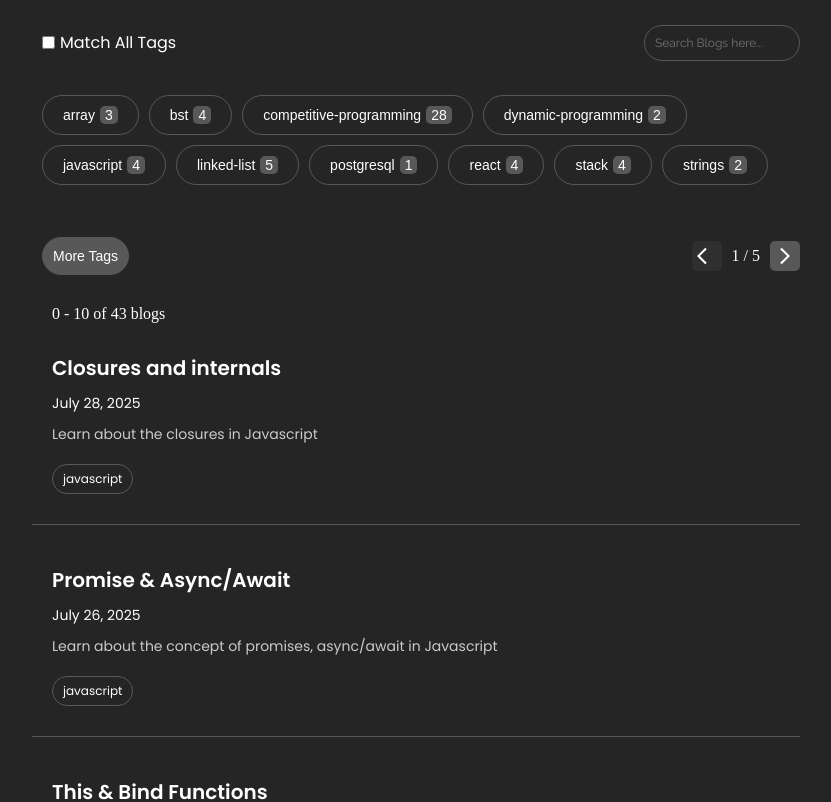
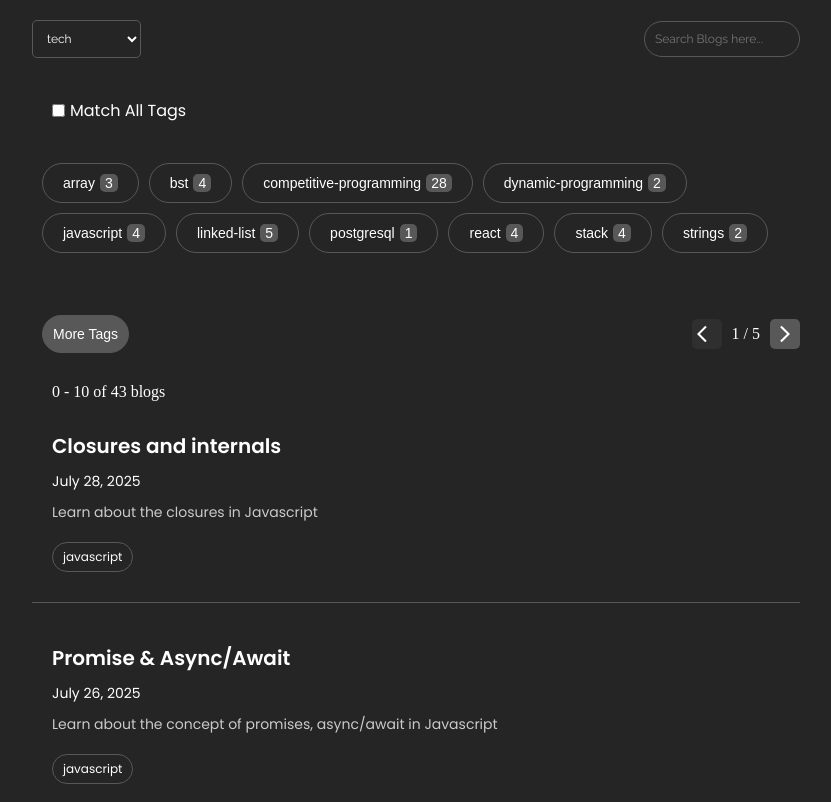
Before and after one commit to sambasivareddy-ch/writes-by-siva, a Next.js app: page / in a window 1280 px wide. Shown: the top 802 px of the page, without its empty margins (224-1055 px from the left). Built offline with nearby package versions, Linux system fonts and the light colour scheme.

Commit message:
Primary Tag based filtering added

```diff
--- a/src/blogInfo.js
+++ b/src/blogInfo.js
@@ -5,6 +5,7 @@ const blogs = [
         'title': 'Closures and internals',
         'description': 'Learn about the closures in Javascript',
         'date': '2025-07-28',
+        'primary': 'tech',
         'domains': ['javascript'],
         'filename': 'javascript/closures.md',
     },
@@ -14,6 +15,7 @@ const blogs = [
         'title': 'Promise & Async/Await',
         'description': 'Learn about the concept of promises, async/await in Javascript',
         'date': '2025-07-26',
+        'primary': 'tech',
         'domains': ['javascript'],
         'filename': 'javascript/promises.md',
     },
@@ -23,6 +25,7 @@ const blogs = [
         'title': 'This & Bind Functions',
         'description': 'Learn about the concept of this, and functions like call, apply & bind in Javascript',
         'date': '2025-07-25',
+        'primary': 'tech',
         'domains': ['javascript'],
         'filename': 'javascript/this.md',
     },
@@ -32,6 +35,7 @@ const blogs = [
         'title': "useMemo Hook & memo()",
         'description': 'A blog to explain about useMemo hook in React',
         'date': '2025-07-25',
+        'primary': 'tech',
         'domains': ['react'],
         'filename': 'react/react-memo.md',
     },
@@ -41,6 +45,7 @@ const blogs = [
         'title': 'Grid Unique Paths',
         'description': 'Competitive Programming Problem: Given a m*n matrix, find number of unique path to reach (m-1,n-1) from (0,0)',
         'date': '2025-07-22',
+        'primary': 'tech',
         'domains': ['competitive-programming', 'array', 'dynamic-programming'],
         'filename': 'competetive-programming/unique-paths.md',
     },
@@ -50,6 +55,7 @@ const blogs = [
         'title': 'Polyfills',
         'description': 'Learn about the concept of Polyfills in Javascript',
         'date': '2025-07-22',
+        'primary': 'tech',
         'domains': ['javascript'],
         'filename': 'javascript/polyfills.md',
     },
@@ -59,6 +65,7 @@ const blogs = [
         'title': 'Merge Overlap Intervals',
         'description': 'Competitive Programming Problem: Given a set of intervals, merge the overlapped intervals',
         'date': '2025-07-21',
+        'primary': 'tech',
         'domains': ['competitive-programming', 'array'],
         'filename': 'competetive-programming/merge-overlap-intervals.md',
     },
@@ -68,6 +75,7 @@ const blogs = [
         'title': 'Next Permutation',
         'description': 'Competitive Programming Problem: Given an Array, find the lexicographically next greater permutation',
         'date': '2025-07-20',
+        'primary': 'tech',
         'domains': ['competitive-programming', 'array'],
         'filename': 'competetive-programming/next-permutation.md',
     },
@@ -77,6 +85,7 @@ const blogs = [
         'title': 'Remove Nth node from the back of the LL',
         'description': 'Competitive Programming Problem: Given the Linkedlist and n-th value, remove the n-th element from the end of LL',
         'date': '2025-07-17',
+        'primary': 'tech',
         'domains': ['competitive-programming', 'linked-list', 'two-pointers'],
         'filename': 'competetive-programming/remove-nth-node.md',
     },
@@ -86,6 +95,7 @@ const blogs = [
         'title': "React's Virtual DOM",
         'description': 'A blog to explain about virtual DOM in React',
         'date': '2025-07-17',
+        'primary': 'tech',
         'domains': ['react'],
         'filename': 'react/react-vdom.md',
     },
@@ -95,6 +105,7 @@ const blogs = [
         'title': 'Valid Anagram',
         'description': 'Competitive Programming Problem: Given two strings s and t, return true if t is an anagram of s, and false otherwise.',
         'date': '2025-07-14',
+        'primary': 'tech',
         'domains': ['competitive-programming', 'strings'],
         'filename': 'competetive-programming/valid-anagram.md',
     },
@@ -104,6 +115,7 @@ const blogs = [
         'title': 'Find the longest common prefix',
         'description': 'Competitive Programming Problem: Given the list of strings, find the longest common prefix among them',
         'date': '2025-07-13',
+        'primary': 'tech',
         'domains': ['competitive-programming', 'strings'],
         'filename': 'competetive-programming/find-the-longest-common-prefix.md',
     },
@@ -113,6 +125,7 @@ const blogs = [
         'title': 'System Design - URL Shortener',
         'description': 'Sixth post in the system design series, how to design feasible and efficient URL design.',
         'date': '2025-07-12',
+        'primary': 'tech',
         'domains': ['system-design'],
         'filename': 'system-design/url-shortener.md',
     },
@@ -122,6 +135,7 @@ const blogs = [
         'title': 'Starting point of a cycle in the given LinkedList',
         'description': 'Competitive Programming Problem: Given the Linkedlist, find the starting point of the cycle in the ll if exists else Null',
         'date': '2025-07-12',
+        'primary': 'tech',
         'domains': ['competitive-programming', 'linked-list'],
         'filename': 'competetive-programming/starting-point-of-a-cycle-in-the-given-ll.md',
     },
@@ -131,6 +145,7 @@ const blogs = [
         'title': 'Find the intersection of 2 linked lists',
         'description': 'Competitive Programming Problem: Given the Linkedlist, find whether the ll has cycle or not',
         'date': '2025-07-09',
+        'primary': 'tech',
         'domains': ['competitive-programming', 'linked-list'],
         'filename': 'competetive-programming/find-the-intesection-of-two-ll.md',
     },
@@ -140,6 +155,7 @@ const blogs = [
         'title': 'React Hook: useState',
         'description': 'A blog to explain about useState hook in React',
         'date': '2025-07-10',
+        'primary': 'tech',
         'domains': ['react'],
         'filename': 'react/use-state.md',
     },
@@ -149,6 +165,7 @@ const blogs = [
         'title': 'Reverse the given LinkedList',
         'description': 'Competitive Programming Problem: Given the Linkedlist, reverse that linkedlist',
         'date': '2025-07-10',
+        'primary': 'tech',
         'domains': ['competitive-programming', 'linked-list', 'two-pointers'],
         'filename': 'competetive-programming/reverse-the-given-ll.md',
     },
@@ -158,6 +175,7 @@ const blogs = [
         'title': 'System Design - CAP Theorem',
         'description': 'Fifth post in the system design series, focusing on CAP Theorem.',
         'date': '2025-07-09',
+        'primary': 'tech',
         'domains': ['system-design'],
         'filename': 'system-design/cap.md',
     },
@@ -167,6 +185,7 @@ const blogs = [
         'title': 'Detect Cycle in Linkedlists',
         'description': 'Competitive Programming Problem: Given the Linkedlist, find whether the ll has cycle or not',
         'date': '2025-07-09',
+        'primary': 'tech',
         'domains': ['competitive-programming', 'linked-list'],
         'filename': 'competetive-programming/detect-cycle-in-ll.md',
     },
@@ -176,6 +195,7 @@ const blogs = [
         'title': 'Lowest Common Ancestor in BST',
         'description': 'Competitive Programming Problem: Given the BST, p & q.. Find the LCA of the given values p & q',
         'date': '2025-07-09',
+        'primary': 'tech',
         'domains': ['competitive-programming', 'bst'],
         'filename': 'competetive-programming/lowest-common-ancestor-in-bst.md',
     },
@@ -185,6 +205,7 @@ const blogs = [
         'title': 'Inorder Predecessor and Successor in BST',
         'description': 'Competitive Programming Problem: Given the BST and key, find the inorder predecessor and successor of the key',
         'date': '2025-07-08',
+        'primary': 'tech',
         'domains': ['competitive-programming', 'bst'],
         'filename': 'competetive-programming/inorder-predecessor-and-successor-in-bst.md',
     },
@@ -194,6 +215,7 @@ const blogs = [
         'title': 'Check whether BT is BST or not',
         'description': 'Competitive Programming Problem: Given the Binary Tree, check whether it is Valid BST or not',
         'date': '2025-07-07',
+        'primary': 'tech',
         'domains': ['competitive-programming', 'bst'],
         'filename': 'competetive-programming/check-whether-bt-is-bst-or-not.md',
     },
@@ -203,6 +225,7 @@ const blogs = [
         'title': 'Search a key in BST',
         'description': 'Competitive Programming Problem: Given the BST and a key, search the key in BST',
         'date': '2025-07-07',
+        'primary': 'tech',
         'domains': ['competitive-programming', 'bst'],
         'filename': 'competetive-programming/search-a-key-in-bst.md',
     },
@@ -212,6 +235,7 @@ const blogs = [
         'title': 'React Context: createContext & useContext',
         'description': 'A blog to explain about Context, createContext & useContext Hook in React',
         'date': '2025-07-05',
+        'primary': 'tech',
         'domains': ['react'],
         'filename': 'react/react-context.md',
     },
@@ -221,6 +245,7 @@ const blogs = [
         'title': 'Construct Binary Tree from Inorder & Postorder',
         'description': 'Competitive Programming Problem: Construct the binary tree from the arrays of Inorder & Postorder traversals',
         'date': '2025-07-05',
+        'primary': 'tech',
         'domains': ['competitive-programming', 'tree'],
         'filename': 'competetive-programming/construct-bt-from-inorder-and-postorder.md',
     },
@@ -230,6 +255,7 @@ const blogs = [
         'title': 'System Design - CDNs',
         'description': 'Fourth post in the system design series, discussed about CDNs.',
         'date': '2025-07-04',
+        'primary': 'tech',
         'domains': ['system-design'],
         'filename': 'system-design/cdn.md',
     },
@@ -239,6 +265,7 @@ const blogs = [
         'title': 'Construct Binary Tree from Inorder & Preorder',
         'description': 'Competitive Programming Problem: Construct the binary tree from the arrays of inorder & preorder traversals',
         'date': '2025-07-04',
+        'primary': 'tech',
         'domains': ['competitive-programming', 'tree'],
         'filename': 'competetive-programming/construct-bt-from-inorder-and-predorder.md',
     },
@@ -248,6 +275,7 @@ const blogs = [
         'title': 'Check for Symmetry of a Binary Tree',
         'description': 'Competitive Programming Problem: Check whether the given binary-tree is a symmetry or not',
         'date': '2025-07-04',
+        'primary': 'tech',
         'domains': ['competitive-programming', 'tree'],
         'filename': 'competetive-programming/check-for-symmetry-of-a-bt.md',
     },
@@ -257,6 +285,7 @@ const blogs = [
         'title': 'Clock Sweep Algorithm in PostgreSQL',
         'description': 'This blog will introduce about the Clock-Sweep Algorithm used in PG for Page replacement in buffers',
         'date': '2025-07-03',
+        'primary': 'tech',
         'domains': ['postgresql'],
         'filename': 'postgres/clock-sweep.md'
     },
@@ -266,6 +295,7 @@ const blogs = [
         'title': 'Maximum Depth of a Binary Tree',
         'description': 'Competitive Programming Problem: Find the maximum depth of a Binary Tree from root to leaf node',
         'date': '2025-07-03',
+        'primary': 'tech',
         'domains': ['competitive-programming', 'tree'],
         'filename': 'competetive-programming/maximum-depth-of-a-bt.md',
     },
@@ -275,6 +305,7 @@ const blogs = [
         'title': 'Level Order Traversal',
         'description': 'Competitive Programming Problem: Given the tree, give the level wise nodes as a list',
         'date': '2025-07-03',
+        'primary': 'tech',
         'domains': ['competitive-programming', 'tree'],
         'filename': 'competetive-programming/level-order-traversal.md',
     },
@@ -284,6 +315,7 @@ const blogs = [
         'title': 'Identical Trees',
         'description': 'Competitive Programming Problem: Identify whether two trees are identical or not',
         'date': '2025-07-03',
+        'primary': 'tech',
         'domains': ['competitive-programming', 'tree'],
         'filename': 'competetive-programming/identical-trees.md',
     },
@@ -293,6 +325,7 @@ const blogs = [
         'title': 'Path from Root to Node in Binary Tree',
         'description': 'Competitive Programming Problem: Find the Path of a node from the root in a binary tree',
         'date': '2025-07-02',
+        'primary': 'tech',
         'domains': ['competitive-programming', 'tree'],
         'filename': 'competetive-programming/path-from-root-to-node-in-bt.md',
     },
@@ -302,6 +335,7 @@ const blogs = [
         'title': 'Left & Right View of a Binary Tree',
         'description': 'Competitive Programming Problem: Find the left & right view of a binary tree',
         'date': '2025-07-02',
+        'primary': 'tech',
         'domains': ['competitive-programming', 'tree'],
         'filename': 'competetive-programming/left-and-right-view-of-bt.md',
     },
@@ -311,6 +345,7 @@ const blogs = [
         'title': 'System Design - Scalability',
         'description': 'Third post in the system design series, focusing on scalability techniques.',
         'date': '2025-07-01',
+        'primary': 'tech',
         'domains': ['system-design'],
         'filename': 'system-design/scalability.md',
     },
@@ -320,6 +355,7 @@ const blogs = [
         'title': 'Tree Traversal - Inorder, Preorder, Postorder',
         'description': 'Competitive Programming Problem: Implement Tree Traversal methods - Inorder, Preorder, Postorder',
         'date': '2025-07-01',
+        'primary': 'tech',
         'domains': ['competitive-programming', 'tree'],
         'filename': 'competetive-programming/tree-traversal.md',
     },
@@ -329,6 +365,7 @@ const blogs = [
         'title': 'Min Stack',
         'description': 'Competitive Programming Problem: Implement Min Stack',
         'date': '2025-06-23',
+        'primary': 'tech',
         'domains': ['competitive-programming', 'stack'],
         'filename': 'competetive-programming/min-stack.md',
     },
@@ -338,6 +375,7 @@ const blogs = [
         'title': 'Check for Balanced Parenthesis',
         'description': 'Competitive Programming Problem: Check for Balanced Parenthesis',
         'date': '2025-06-21',
+        'primary': 'tech',
         'domains': ['competitive-programming', 'stack'],
         'filename': 'competetive-programming/check-for-balanced-parenthesis.md',
     },
@@ -347,6 +385,7 @@ const blogs = [
         'title': 'Stack - Linear Data Structure',
         'description': 'Competitive Programming Problem: Stack linear data structure implementation',
         'date': '2025-06-21',
+        'primary': 'tech',
         'domains': ['competitive-programming', 'stack'],
         'filename': 'competetive-programming/stack-linear-ds.md',
     },
@@ -356,6 +395,7 @@ const blogs = [
         'title': 'Next Greater Element',
         'description': 'Competitive Programming Problem: Find the next greater element for each element in an array.',
         'date': '2025-06-20',
+        'primary': 'tech',
         'domains': ['competitive-programming', 'stack'],
         'filename': 'competetive-programming/next-greater-element.md',
     },
@@ -365,6 +405,7 @@ const blogs = [
         'title': 'System Design - Load Balancing',
         'description': 'Second post in the system design series, focusing on load balancing techniques.',
         'date': '2025-06-19',
+        'primary': 'tech',
         'domains': ['system-design'],
         'filename': 'system-design/load-balancing.md',
     },
@@ -374,6 +415,7 @@ const blogs = [
         'title': 'System Design - Introduction to System Design',
         'description': 'First post in the system design series, covering the basics of system design.',
         'date': '2025-06-19',
+        'primary': 'tech',
         'domains': ['system-design'],
         'filename': 'system-design/intro-to-system-design.md',
     },
@@ -383,6 +425,7 @@ const blogs = [
         'title': 'Maximum Subarray Sum',
         'description': 'Competitive Programming Problem: Find the maximum sum of a contiguous subarray.',
         'date': '2025-06-19',
+        'primary': 'tech',
         'domains': ['competitive-programming', 'dynamic-programming'],
         'filename': 'competetive-programming/maximum-subarray-sum.md',
     },
--- a/src/components/BlogsList.js
+++ b/src/components/BlogsList.js
@@ -9,6 +9,7 @@ import ArrowBackIosIcon from "@mui/icons-material/ArrowBackIos";
 import ArrowForwardIosIcon from "@mui/icons-material/ArrowForwardIos";
 
 import TagsContext from "@/store/tagsContext";
+import useDebounce from "@/hooks/useDebounce";
 
 import blogs from "@/blogInfo";
 
@@ -21,8 +22,9 @@ const BlogList = () => {
         toggleMatchAllTags,
     } = useContext(TagsContext);
 
+    const primaryTags = ["tech", "personal", "tech-events"];
     const [blogTags, setBlogTags] = useState([]);
-    const [selectedDate, setSelectedDate] = useState(null);
+    const [topicBasedBlogs, setTopicBasedBlogs] = useState([]);
     const [currentBlogs, setCurrentBlogs] = useState(blogs);
     const [showMoreStatus, setShowMoreStatus] = useState(false);
     const [blogWrapperClass, setBlogWrapperClass] = useState(
@@ -31,11 +33,15 @@ const BlogList = () => {
     const [tagsCount, setTagsCount] = useState({});
     const [presentPageIndex, setPresentPageIndex] = useState(0);
     const [searchQuery, setSearchQuery] = useState("");
+    const debouncedText = useDebounce(searchQuery, 500);
+    const [selectedPrimaryTag, setSelectedPrimaryTag] = useState(
+        primaryTags[0]
+    );
 
     useEffect(() => {
-        const query = searchQuery.trim().toLowerCase();
+        const query = debouncedText.trim().toLowerCase();
 
-        const filtered = blogs.filter((blog) => {
+        const filtered = topicBasedBlogs.filter((blog) => {
             let matchesSearch = true;
             if (query.length >= 3) {
                 matchesSearch =
@@ -57,7 +63,7 @@ const BlogList = () => {
         });
 
         setCurrentBlogs(filtered);
-    }, [selectedTags, matchAllTags, searchQuery]);
+    }, [selectedTags, matchAllTags, debouncedText, topicBasedBlogs, selectedPrimaryTag]);
 
     useEffect(() => {
         if (!showMoreStatus) {
@@ -68,17 +74,12 @@ const BlogList = () => {
     }, [showMoreStatus]);
 
     useEffect(() => {
-        if (selectedDate) {
-            setCurrentBlogs(blogs.filter((blog) => blog.date === selectedDate));
-        } else {
-            setCurrentBlogs(blogs);
-        }
-    }, [selectedDate]);
+        const selectedBlogsBasedOnTopic = blogs.filter((blog) => blog.primary === selectedPrimaryTag);
+        setTopicBasedBlogs(selectedBlogsBasedOnTopic)
 
-    useEffect(() => {
         // Initialize blogTags with all unique tags from blogs
         const initialTags = Array.from(
-            new Set(blogs.flatMap((blog) => blog.domains))
+            new Set(selectedBlogsBasedOnTopic.flatMap((blog) => blog.domains))
         );
         initialTags.sort((a, b) => a.localeCompare(b)); // Sort tags alphabetically
         setBlogTags(initialTags);
@@ -86,12 +87,12 @@ const BlogList = () => {
         // Initialize tagsCount with the count of each tag
         const initialTagsCount = {};
         initialTags.forEach((tag) => {
-            initialTagsCount[tag] = currentBlogs.filter((blog) =>
+            initialTagsCount[tag] = selectedBlogsBasedOnTopic.filter((blog) =>
                 blog.domains.includes(tag)
             ).length;
         });
         setTagsCount(initialTagsCount);
-    }, []);
+    }, [selectedPrimaryTag]);
 
     const handleTagClick = (tag) => {
         if (selectedTags.includes(tag)) {
@@ -105,6 +106,31 @@ const BlogList = () => {
         <div className={styles["blog-wrapper"]}>
             <div className={styles["blog-main"]}>
                 <div className={styles["blog-input_header"]}>
+                    <select
+                        className={styles["primary-tag_select"]}
+                        value={selectedPrimaryTag}
+                        onChange={(e) => setSelectedPrimaryTag(e.target.value)}
+                    >
+                        {primaryTags.map((pTag) => {
+                            return (
+                                <option key={Math.random()} value={pTag}>
+                                    {pTag}
+                                </option>
+                            );
+                        })}
+                    </select>
+                    <div>
+                        <input
+                            type="text"
+                            placeholder="Search Blogs here..."
+                            className={styles["search-input"]}
+                            onChange={(e) => {
+                                setSearchQuery(e.target.value);
+                            }}
+                        />
+                    </div>
+                </div>
+                {topicBasedBlogs.length !== 0 && <div className={styles["blog-header"]}>
                     <label className={styles["filtering-option"]}>
                         <input
                             type="checkbox"
@@ -116,18 +142,6 @@ const BlogList = () => {
                         />
                         Match All Tags
                     </label>
-                    <div>
-                        <input
-                            type="text"
-                            placeholder="Search Blogs here..."
-                            className={styles["search-input"]}
-                            onChange={(e) => {
-                                setSearchQuery(e.target.value);
-                            }}
-                        />
-                    </div>
-                </div>
-                <div className={styles["blog-header"]}>
                     <div className={blogWrapperClass}>
                         {selectedTags.length !== 0 && (
                             <button
@@ -160,20 +174,9 @@ const BlogList = () => {
                                 </span>
                             </button>
                         ))}
-                        {selectedDate && (
-                            <button
-                                className={styles["blog-tag_reset"]}
-                                onClick={() => {
-                                    setSelectedDate(null);
-                                }}
-                                aria-label={`reset date applied filter`}
-                            >
-                                reset date <ClearIcon fontSize="small" />
-                            </button>
-                        )}
                     </div>
-                </div>
-                <div className={styles["blog-controls"]}>
+                </div>}
+                {topicBasedBlogs.length !== 0 && <div className={styles["blog-controls"]}>
                     <button
                         className={styles["show-more_tag_btn"]}
                         onClick={() => {
@@ -222,8 +225,8 @@ const BlogList = () => {
                             <ArrowForwardIosIcon fontSize="small" />
                         </button>
                     </div>
-                </div>
-                <div className={styles["blogs-count"]}>
+                </div>}
+                {topicBasedBlogs.length !== 0 && <div className={styles["blogs-count"]}>
                     {(presentPageIndex + 1) * 10 > currentBlogs.length ? (
                         <p>
                             {presentPageIndex * 10} - {currentBlogs.length} of{" "}
@@ -236,9 +239,9 @@ const BlogList = () => {
                             {currentBlogs.length} blogs
                         </p>
                     )}
-                </div>
+                </div>}
                 <div className={styles["blogs"]}>
-                    {currentBlogs
+                    {topicBasedBlogs.length !== 0 && currentBlogs
                         .slice(
                             presentPageIndex * 10,
                             presentPageIndex * 10 + 10
@@ -260,6 +263,9 @@ const BlogList = () => {
                                 />
                             );
                         })}
+                    {topicBasedBlogs.length === 0 &&
+                        <div className={styles['no-blogs']}>Yet to Add blogs on {selectedPrimaryTag} topic.</div>
+                    }
                 </div>
             </div>
         </div>
--- /dev/null
+++ b/src/hooks/useDebounce.js
@@ -0,0 +1,19 @@
+const { useState, useEffect } = require("react")
+
+const useDebounce = (value, delay) => {
+    const [debouncedText, setDebouncedText] = useState(value);
+
+    useEffect(() => {
+        const timer = setTimeout(() => {
+            setDebouncedText(value);
+        }, delay);
+
+        return () => {
+            clearTimeout(timer);
+        }
+    }, [value, delay]);
+
+    return debouncedText;
+}
+
+export default useDebounce;
--- a/src/styles/blog.module.css
+++ b/src/styles/blog.module.css
@@ -1,8 +1,8 @@
 .blog-header {
     width: 100%;
-    display: flex;
-    align-items: center;
-    justify-content: space-between;
+    display: grid;
+    align-items: flex-start;
+    flex-direction: column;
 
     padding: 10px;
     box-sizing: border-box;
@@ -19,7 +19,13 @@
     justify-content: space-between;
 }
 
-.search-input {
+.no-blogs {
+    font-family: var(--font-family-pop);
+    font-size: 20px;
+    margin: 20px 0;
+}
+
+.search-input, .primary-tag_select {
     outline: none;
     border: solid 1px var(--border-color);
     padding: 10px;
@@ -216,6 +222,7 @@
     font-size: 20px;
     font-weight: 600;
     margin: 10px 0;
+    font-family: var(--font-family-pop);
 }
 
 .blog-comp__meta h3 a {
@@ -491,8 +498,14 @@
 
 .blog-header {
     display: flex;
-    align-items: center;
-    gap: 10px
+    /* align-items: center; */
+    gap: 10px;
+    margin: 20px 0;
+}
+
+.primary-tag_select {
+    padding: 10px;
+    border-radius: 5px;
 }
 
 .blog-tag_reset, .show-more_tag_btn {
@@ -524,7 +537,7 @@
 
 .filtering-option {
     display: flex;
-    align-items: center;
+    /* align-items: center; */
     font-family: var(--font-family-pop);
     gap: 5px;
     padding: 10px;
@@ -537,7 +550,7 @@
 
 .blog-comp__link {
     text-decoration: none;
-    color: var(--primary-text)
+    color: var(--primary-text);
 }
 
 .heatmap {
@@ -622,6 +635,7 @@
         flex-direction: column-reverse;
         justify-content: flex-start;
         align-items: flex-start;
+        gap: 10px;
     }
     .search-input {
         width: 100%;
```
